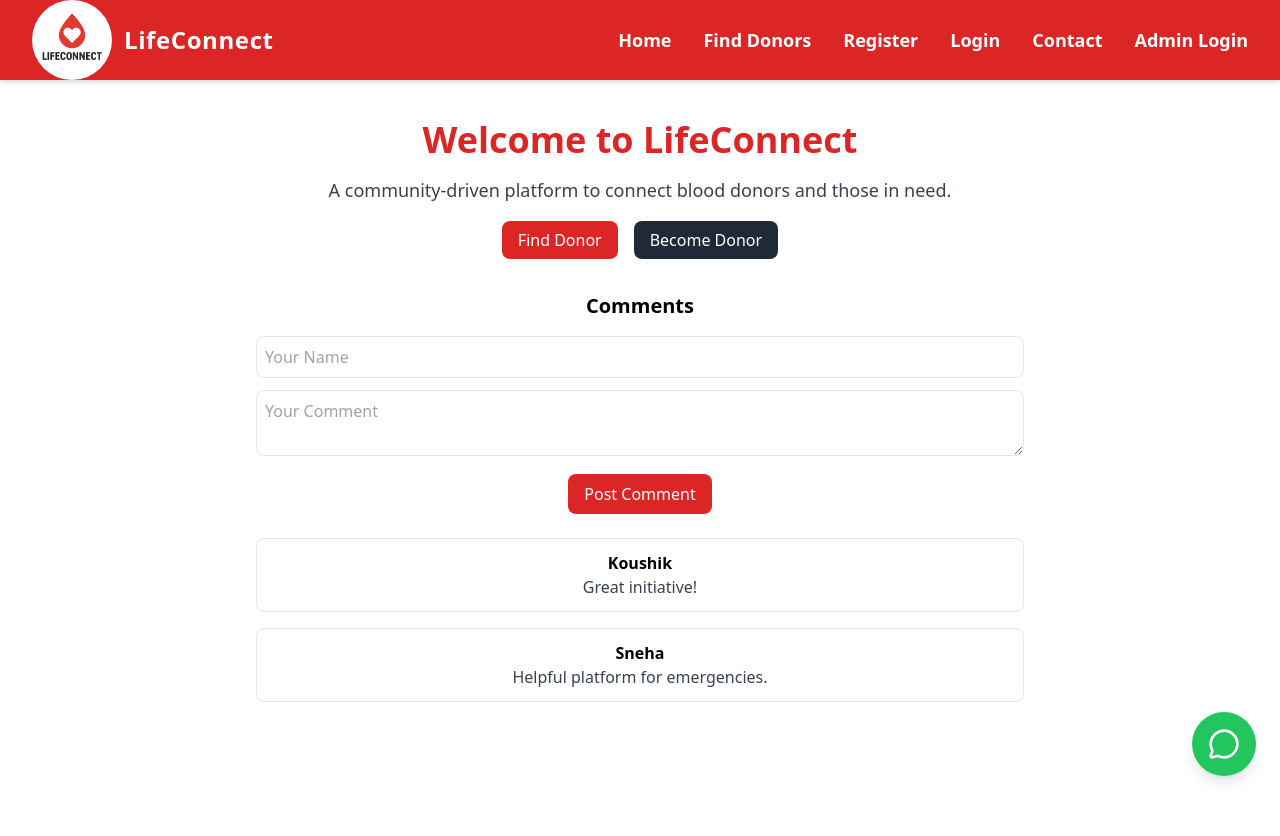
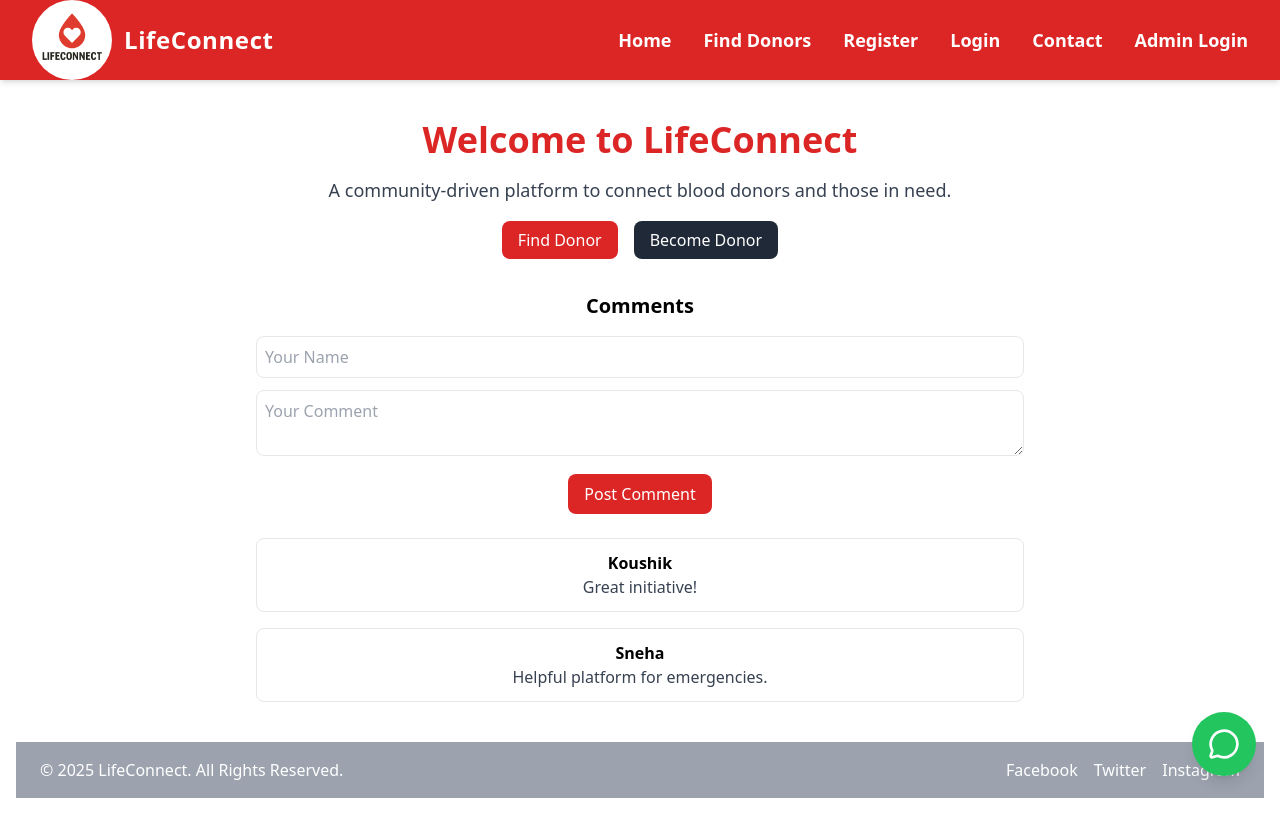
Before and after one commit to kkarmakar2026/Blood-Donor-Finder, a React (Create React App) app in the folder donor-finder-frontend/: page / in a window 1280 px wide. Before the commit the page ends 800 px from the top, so only its background shows below. Built offline with nearby package versions, Linux system fonts and the light colour scheme.

Commit message:
before modify login logic

```diff
--- a/donor-finder-frontend/src/components/Footer.js
+++ b/donor-finder-frontend/src/components/Footer.js
@@ -2,8 +2,8 @@ import React from "react";
 
 export default function Footer() {
   return (
-    <footer className="bg-gray-800 text-white py-6 mt-10">
-      <div className="max-w-7xl mx-auto px-4 flex justify-between">
+    <footer className="bg-gray-400 text-white py-4 mt-10">
+      <div className="max-w-7xl mx-auto px-6 flex justify-between">
         <p>&copy; {new Date().getFullYear()} LifeConnect. All Rights Reserved.</p>
         <div className="space-x-4">
           <a href="https://facebook.com" target="_blank" rel="noreferrer">Facebook</a>
--- a/donor-finder-frontend/src/pages/Home.js
+++ b/donor-finder-frontend/src/pages/Home.js
@@ -1,6 +1,7 @@
 import React from "react";
 import { Link } from "react-router-dom";
 import CommentSection from "../components/CommentSection";
+import Footer from "../components/Footer";
 
 export default function Home() {
   return (
@@ -15,6 +16,7 @@ export default function Home() {
       </div>
 
       <CommentSection />
+      <Footer />
     </div>
   );
 }
```
